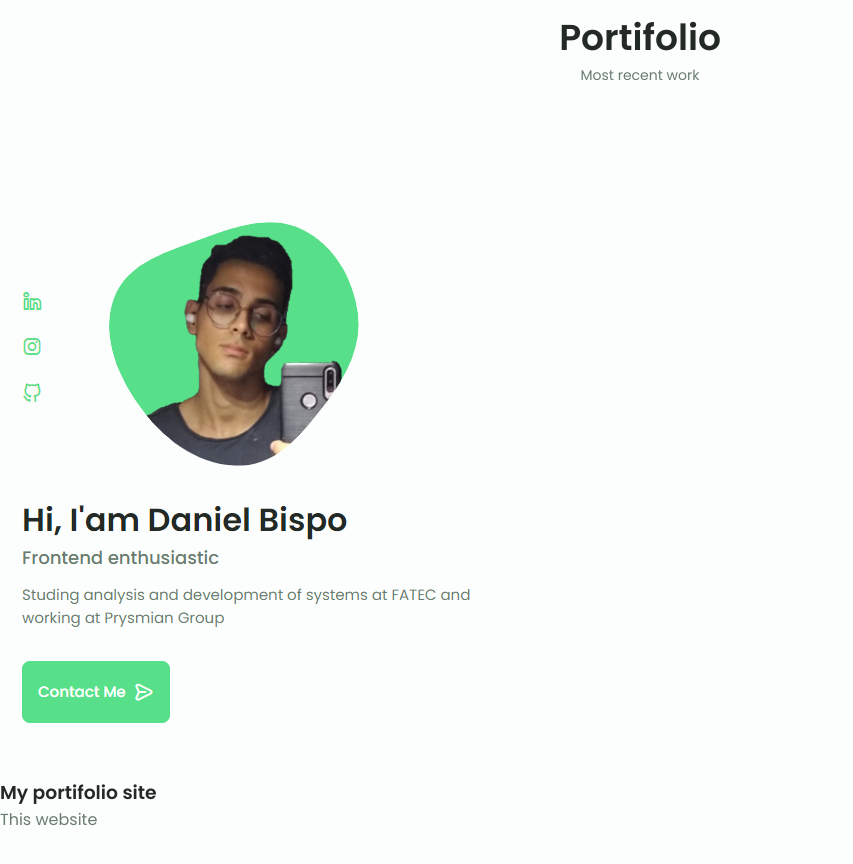
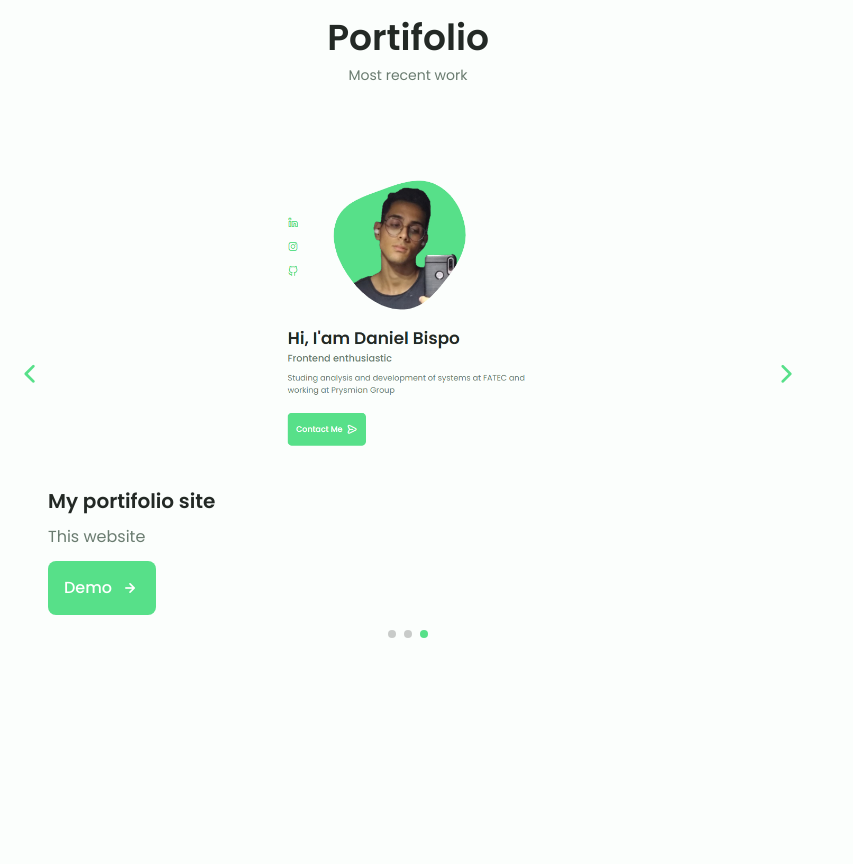
Before and after one commit to uDanielBispo/Personal-portifolio-website, a plain HTML site: page index.html in a window 1280 px wide. Shown: the part 2780-3644 px from the top of the page, without its empty margins (0-853 px from the left). After the commit the page ends 3507 px from the top, so only its background shows below. Drawn offline with nearby package versions, Linux system fonts and the light colour scheme.

Commit message:
adicionando trabalhos recentes
ainda falta conteudo, mas a estrutura ja esta montada

```diff
--- a/CSS/style.css
+++ b/CSS/style.css
@@ -257,7 +257,7 @@ img{
 }
 .button:hover{
 	background-color: var(--first-color-alt);
-	color: var(--first-color);
+
 }
 .button__icon{
 	font-size: 1.25rem;
@@ -536,9 +536,60 @@ img{
 	color: var(--first-color);
 	margin-right: var(--mb-25);
 }
-
 /*Active MODAL*/
 .active__modal{
 	opacity: 1;
 	visibility: visible;
 }
+/*PORTIFOLIO*/
+.portifolio__container{
+	overflow: initial;
+}
+.portifolio__content{
+	padding: 0 1.5rem;
+
+}
+.portifolio__img{
+	width: 265px;
+	border-radius: .5rem;
+
+	margin: auto;
+}
+.portifolio__title{
+	font-size: var(--h3-font-size);
+	margin-bottom: var(--mb-0-5);
+}
+.portifolio__description{
+	margin-bottom: var(--mb-0-75);
+}
+.portifolio--button:hover .button__icon{
+	transform: translateX(.25rem);
+}
+
+/*SWIPER*/
+.swiper-button-prev::after,
+.swiper-button-next::after{
+	content: '';
+}
+.swiper-portifolio-icon{
+	font-size: 2rem;
+	color: var(--first-color);
+}
+.swiper-button-prev{
+	left: -.5rem;
+}
+.swiper-button-next{
+	right: -.5rem;
+}
+.swiper-pagination > span {
+	position:relative;
+	bottom: -2.5rem;
+}
+.swiper-pagination-bullet-active{
+	background-color: var(--first-color);
+}
+.swiper-button-prev,
+.swiper-button-next,
+.swiper-pagination-bullet{
+	outline: none;
+}
--- a/JS/main.js
+++ b/JS/main.js
@@ -85,3 +85,17 @@ modalCloses.forEach((modalClose => {
     })
   })
 }))
+
+//SWIPER
+let swiper = new Swiper(".portifolio__container", {
+  cssMode: true,
+  loop: true,
+  navigation: {
+    nextEl: ".swiper-button-next",
+    prevEl: ".swiper-button-prev",
+  },
+  pagination: {
+    el: ".swiper-pagination",
+    clickable: true,
+  },
+});
--- a/index.html
+++ b/index.html
@@ -4,8 +4,9 @@
   <meta charset="UTF-8">
   <meta http-equiv="X-UA-Compatible" content="IE=edge">
   <meta name="viewport" content="width=device-width, initial-scale=1.0">
+  <link rel="stylesheet" href="../Personal-portifolio-website/CSS/swiper-bundle.min.css">
+  <link rel="stylesheet" href="https://unicons.iconscout.com/release/v4.0.0/css/line.css">
   <link rel="stylesheet" href="CSS/style.css">
-  <link rel="stylesheet" href="https://unicons.iconscout.com/release/v4.0.0/css/line.css">
   <title>Daniel Bispo</title>
 </head>
 <body>
@@ -434,25 +435,64 @@
       </div>
     </section>
     <!--==================================PORTIFOLIO================================-->
-    <section class="portifolio section" id="portifolio">
+    <section class="portifolio section container" id="portifolio">
       <h2 class="section__title">Portifolio</h2>
       <span class="section__subtitle">Most recent work</span>
 
-      <div class="portifolio__container">
-        <div>
-          <!--portifolio 1-->
-          <div class="portifolio__conten grid">
-            <img src="img/portifolio_img.png" alt="" class="portifolio__img">
-            <div class="portifolio__data">
-              <h3 class="portifolio__title">My portifolio site</h3>
-              <p class="portifolio__description">This website</p>
+        <div class="portifolio__container swiper mySwiper">
+          <div class="swiper-wrapper">
+
+            <!--portifolio 1-->
+            <div class="portifolio__content grid swiper-slide">
+              <img src="img/portifolio_img.png" alt="" class="portifolio__img">
+              <div class="portifolio__data">
+                <h3 class="portifolio__title">My portifolio site</h3>
+                <p class="portifolio__description">This website</p>
+                <a href="#" class="button button__flex button--small portifolio--button">
+                  Demo
+                  <i class="uil uil-arrow-right button__icon"></i>
+                </a>
+              </div>
             </div>
+            <!--portifolio 2-->
+            <div class="portifolio__content grid swiper-slide">
+              <img src="img/portifolio_img.png" alt="" class="portifolio__img">
+              <div class="portifolio__data">
+                <h3 class="portifolio__title">My portifolio site</h3>
+                <p class="portifolio__description">This website</p>
+                <a href="#" class="button button__flex button--small portifolio--button">
+                  Demo
+                  <i class="uil uil-arrow-right button__icon"></i>
+                </a>
+              </div>
+            </div>
+            <!--portifolio 3-->
+            <div class="portifolio__content grid swiper-slide">
+              <img src="img/portifolio_img.png" alt="" class="portifolio__img">
+              <div class="portifolio__data">
+                <h3 class="portifolio__title">My portifolio site</h3>
+                <p class="portifolio__description">This website</p>
+                <a href="#" class="button button__flex button--small portifolio--button">
+                  Demo
+                  <i class="uil uil-arrow-right button__icon"></i>
+                </a>
+              </div>
+            </div>
+
           </div>
+          <div class="swiper-button-next">
+            <i class="uil uil-angle-right-b swiper-portifolio-icon"></i>
+          </div>
+          <div class="swiper-button-prev">
+            <i class="uil uil-angle-left-b swiper-portifolio-icon"></i>
+          </div>
+          <div class="swiper-pagination"></div>
         </div>
+
       </div>
     </section>
   </main>
-
+  <script src="../Personal-portifolio-website/JS/swiper-bundle.min.js"></script>
   <script src="js/main.js"></script>
 </body>
 </html>
```
Also changed, not shown: CSS/swiper-bundle.min.css (added), JS/swiper-bundle.min.js (added).
